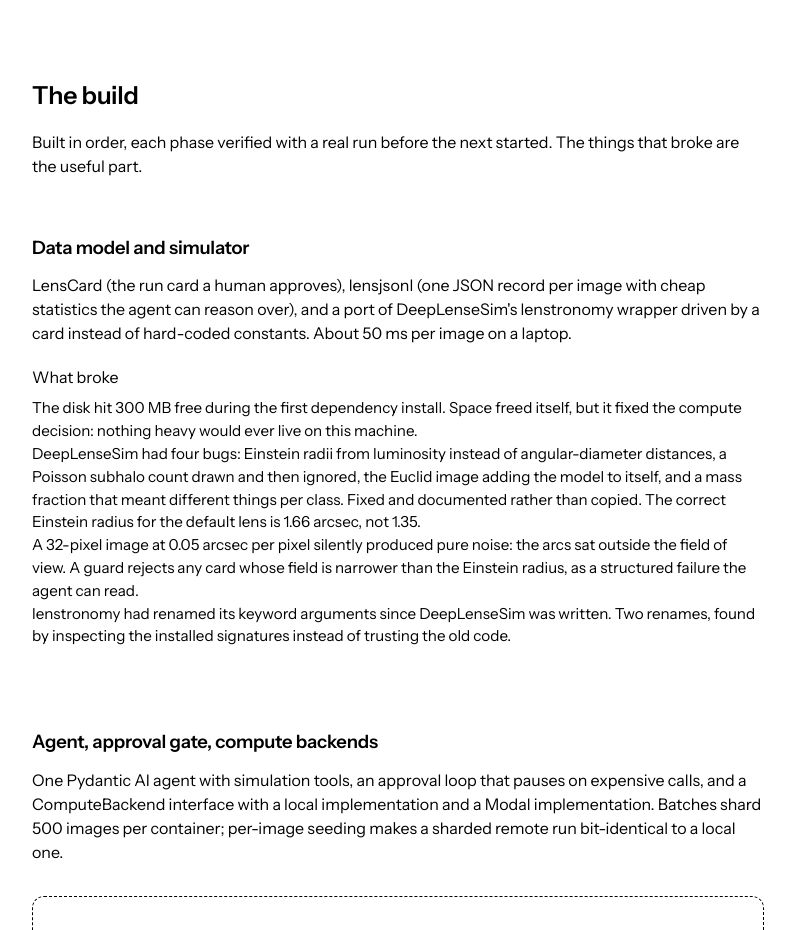
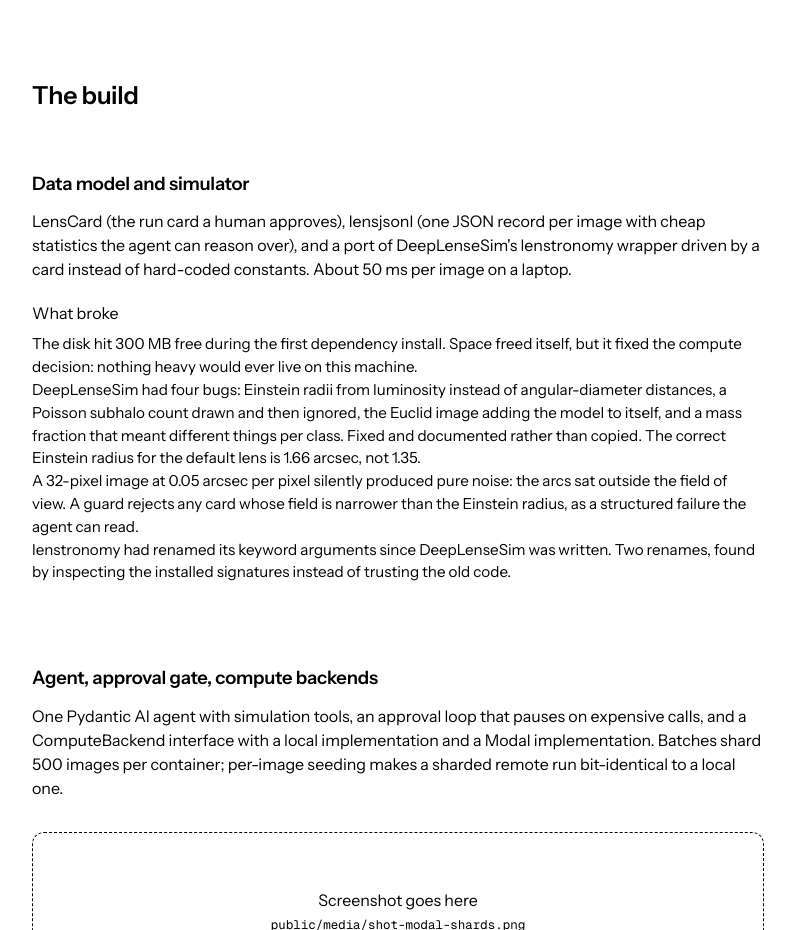
Before and after one commit to amanibobo/dlloop, a Next.js app in the folder site/: page / in a window 1280 px wide. Shown: the part 6380-7310 px from the top of the page, without its empty margins (242-1037 px from the left). Built offline with nearby package versions, Linux system fonts and the light colour scheme; no server answers.

Commit message:
Site: drop the build section lead-in

```diff
--- a/site/app/page.tsx
+++ b/site/app/page.tsx
@@ -193,9 +193,6 @@
 
         {/* ------------------------------------------------------------- build */}
         <Section id="build" kicker="Process" title="The build">
-          <Prose>
-            <p>Built in order, each phase verified with a real run before the next started. The things that broke are the useful part.</p>
-          </Prose>
           <ol className="mt-4 divide-y divide-line">
             {phases.map((p) => (
               <li key={p.n} className="py-10">
```
